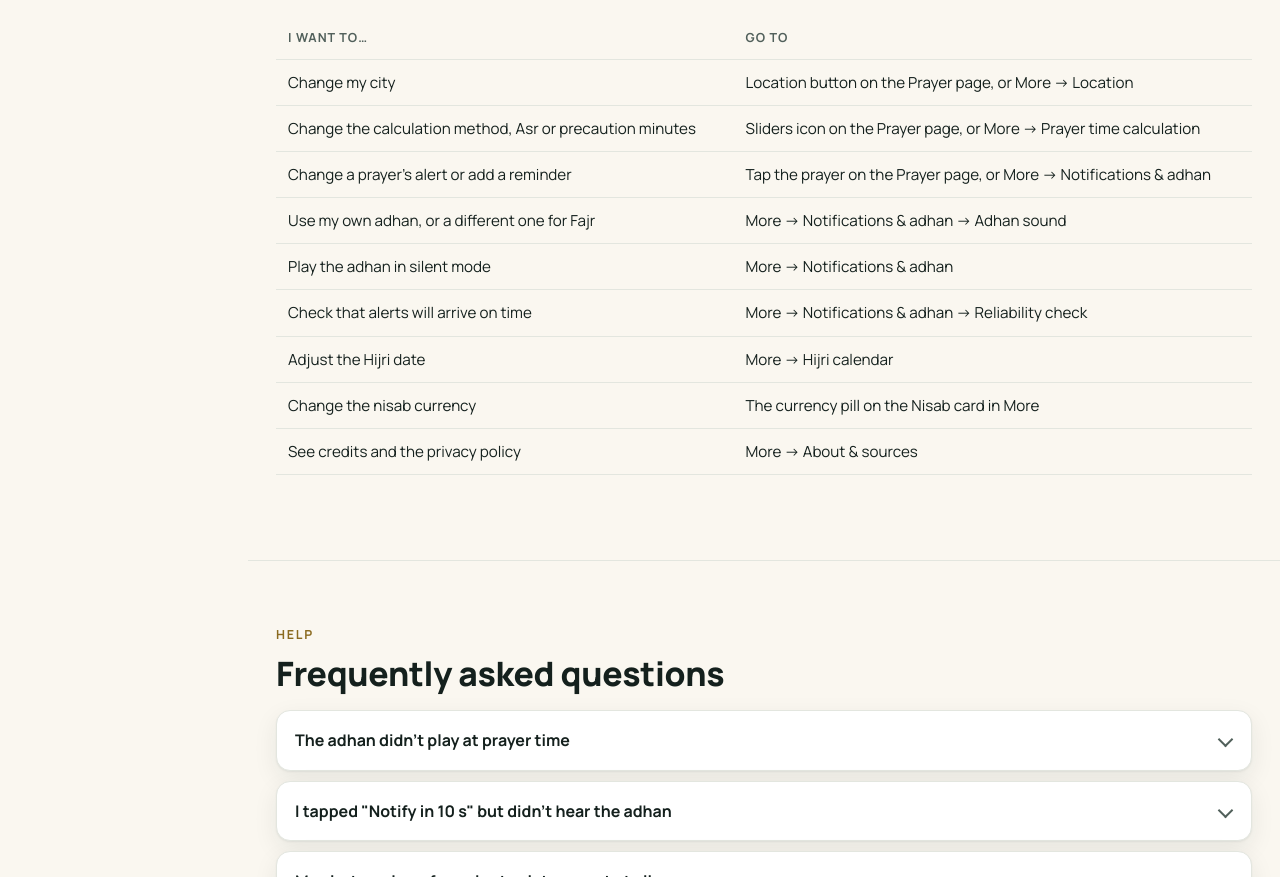
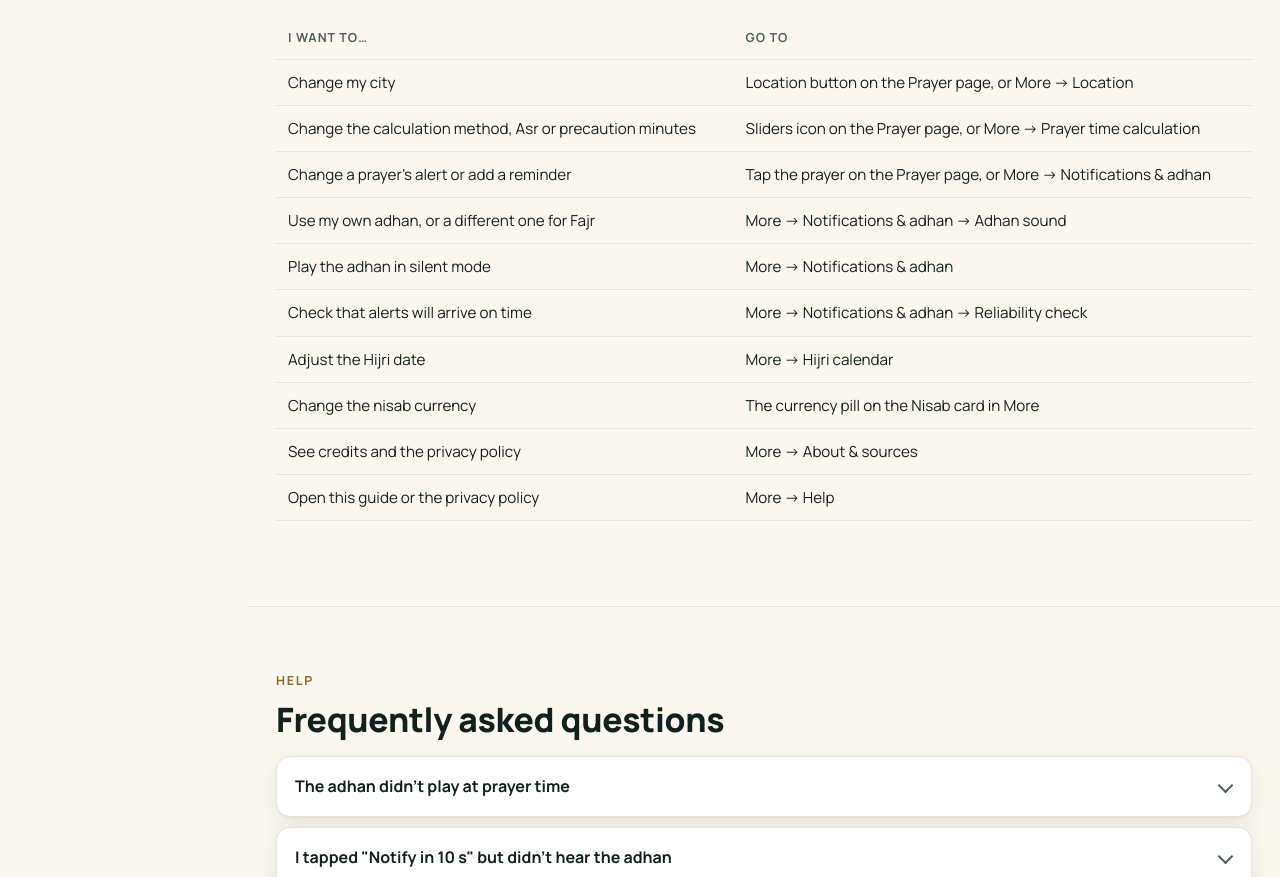
Before and after one commit to aamir-mulla1/PrayerTimesApp-Docs, a plain HTML site: page index.html in a window 1280 px wide. Shown: the part 11123-12000 px from the top of the page. Drawn offline with Linux system fonts and the light colour scheme.

Commit message:
Added documentation files

```diff
--- a/index.html
+++ b/index.html
@@ -379,6 +379,7 @@
       <tr><td>Adjust the Hijri date</td><td>More → Hijri calendar</td></tr>
       <tr><td>Change the nisab currency</td><td>The currency pill on the Nisab card in More</td></tr>
       <tr><td>See credits and the privacy policy</td><td>More → About &amp; sources</td></tr>
+      <tr><td>Open this guide or the privacy policy</td><td>More → Help</td></tr>
     </table></div>
   </div>
 </section>
```
